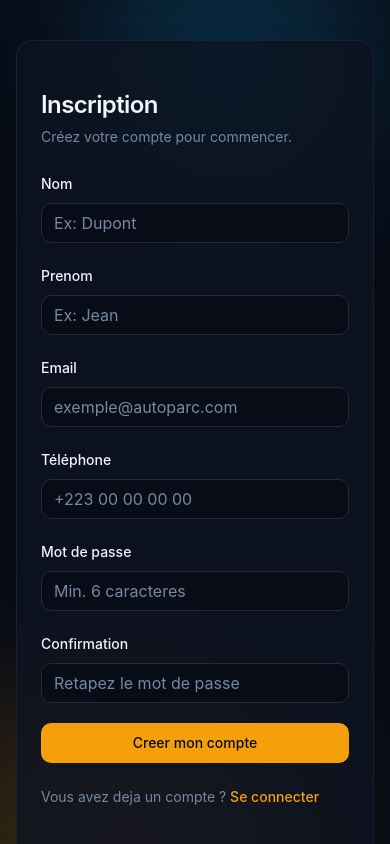
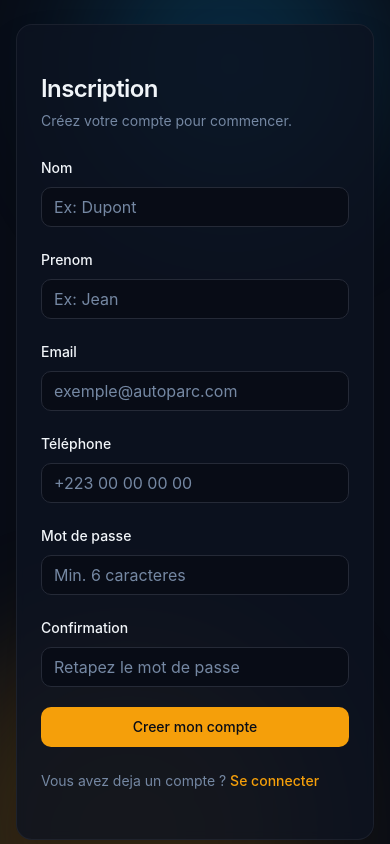
Before and after one commit to Xpertpro-sy/parking_frontend, a React (Vite) app: page /register in a window 390 px wide. Built offline with nearby package versions, Linux system fonts and the light colour scheme; the HTML template or start-up script is replaced by a standard one.

Commit message:
Sur téléphone, la page d’inscription peut maintenant défiler normalement au lieu de rester bloquée

```diff
--- a/src/pages/Register.tsx
+++ b/src/pages/Register.tsx
@@ -58,13 +58,13 @@ export default function Register() {
   };
 
   return (
-    <div className="min-h-screen bg-background relative overflow-hidden">
+    <div className="min-h-screen bg-background relative overflow-x-hidden overflow-y-auto">
       <div className="absolute inset-0 pointer-events-none">
         <div className="absolute -bottom-40 -left-16 h-96 w-96 rounded-full bg-primary/20 blur-3xl" />
         <div className="absolute -top-20 right-4 h-72 w-72 rounded-full bg-info/20 blur-3xl" />
       </div>
 
-      <div className="relative container mx-auto min-h-screen flex items-center justify-center px-4 py-10">
+      <div className="relative container mx-auto min-h-screen flex items-start sm:items-center justify-center px-4 py-6 sm:py-10">
         <div className="grid w-full max-w-5xl overflow-hidden rounded-2xl border border-border/60 bg-card/80 backdrop-blur-sm shadow-2xl md:grid-cols-2">
           <div className="hidden md:flex flex-col justify-between p-10 bg-gradient-to-br from-info/20 to-primary/20 border-r border-border/60">
             <div className="flex items-center gap-3">
```
